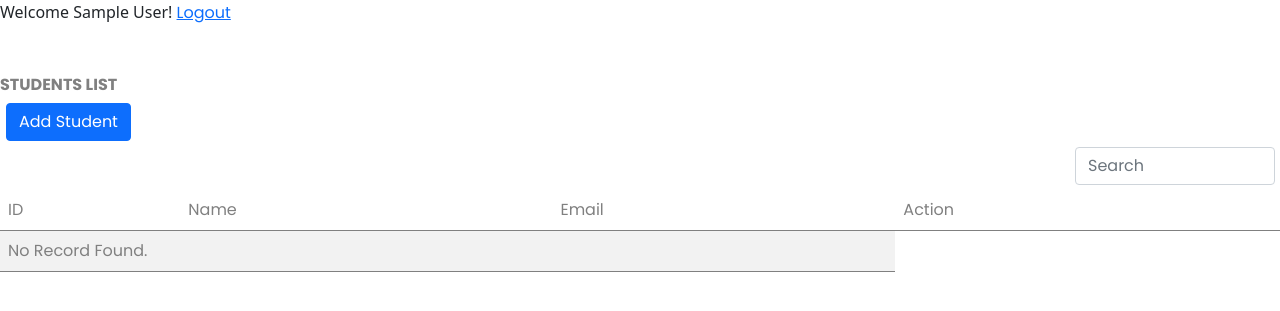
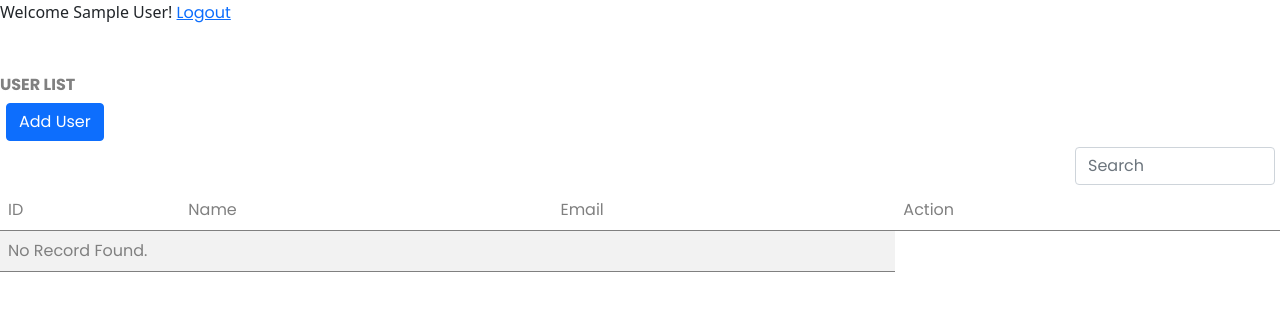
Before and after one commit to xdgalaxy2/Simple-POS-System-ajax-, a PHP site: page / in a window 1280 px wide. Shown: the top 311 px of the page. Run offline with PHP 8.4, Linux system fonts and the light colour scheme; the visitor is signed in with stand-in values (Sample User, id 1); data that the repository does not hold is empty.

Commit message:
from students to account and users

```diff
--- a/action/students-list.php
+++ b/action/user-list.php
@@ -22,10 +22,10 @@ if ($result->num_rows > 0) {
         <td scope="row"><?php echo $row['lastname'].', '.$row['firstname'] ; ?></td>
         <td scope="row"><?php echo $row['email']; ?></td>
         <td scope="row">
-          <a href="#" class="edit-student"  data-toggle="modal" data-target="#profileModal" data-fname="<?php echo $row['firstname'] ?>"
+          <a href="#" class="edit-user"  data-toggle="modal" data-target="#profileModal" data-fname="<?php echo $row['firstname'] ?>"
           data-lname="<?php echo $row['lastname'] ?>" data-id="<?php echo $row['id'] ?>" data-email="<?php echo $row['email'] ?>"
           data-username ="<?php echo $row['username'] ?>">EDIT</a>
-          <a href="#" class="delete-student" data-id="<?php echo $row['id']; ?>">DELETE</a>
+          <a href="#" class="delete-user" data-id="<?php echo $row['id']; ?>">DELETE</a>
         </td>
     </tr>
     <?php
--- a/index.php
+++ b/index.php
@@ -36,16 +36,16 @@ if(empty($_SESSION['user_id'])){
        <?php echo 'Welcome '.$_SESSION['fulname'].'!'; ?> <a href="#" id="logout-user">Logout</a>
        <?php if ($_SESSION['admin']==1) {?>
         <div class=" mt-5">
-            <b>STUDENTS LIST</b>
+            <b>USER LIST</b>
 
             <div style="padding: 6px;" >
-                <button type="button" data-toggle="modal" data-target="#profileModal" class="btn btn-primary" name="add-student" id="add-profile" >Add Student</button>
+                <button type="button" data-toggle="modal" data-target="#profileModal" class="btn btn-primary" name="add-user" id="add-profile" >Add User</button>
 
             </div>
 
 
             <div class="search-wrapper">
-                        <div class="form-section"><input type="text" value="" name="search" class="form-control search-student" placeholder="Search"></div>
+                        <div class="form-section"><input type="text" value="" name="search" class="form-control search-user" placeholder="Search"></div>
             </div>
             <table class="table  table-striped">
                 <thead>
@@ -54,7 +54,7 @@ if(empty($_SESSION['user_id'])){
                     </tr>
                 </thead>
                 <!-- List Loop -->
-                <tbody id="students-list"><tbody>
+                <tbody id="user-list"><tbody>
             </table>
         </div>
     <?php }?>
--- a/js/script.js
+++ b/js/script.js
@@ -1,6 +1,6 @@
 $(function(){
 
-    loadStudentLists();
+    loadUserLists();
 
 
 
@@ -20,7 +20,7 @@ $(function(){
 
                 $.ajax({
                     type        : 'POST',
-                    url         : 'action/update-student.php',
+                    url         : 'action/update-user.php',
                     data        : $('#update-profile').serialize() , // data : $('#form_ID').serialize() or data : {var1:val1,var2:val2}
                     dataType    : 'json',  //  xml, html, script, json, text
                     beforeSend : function() {
@@ -37,7 +37,7 @@ $(function(){
                             'success'
                           )
 
-                        //loadStudentLists();
+                        //loadUserLists();
 
                     }else{
 
@@ -173,7 +173,7 @@ $(function(){
     })
 
 
-    $(document).on('click', '.delete-student', function(e){
+    $(document).on('click', '.delete-user', function(e){
         e.preventDefault();
 
         var id = $(this).attr("data-id");
@@ -191,7 +191,7 @@ $(function(){
 
                 $.ajax({
                     type        : 'POST',
-                    url         : 'action/delete-student.php',
+                    url         : 'action/delete-user.php',
                     data        : {id:id}, // data : $('#form_ID').serialize() or data : {var1:val1,var2:val2}
                     dataType    : 'json',  //  xml, html, script, json, text
                     beforeSend : function() {
@@ -204,17 +204,17 @@ $(function(){
 
                         Swal.fire(
                             'Deleted!',
-                            'Student record has been deleted.',
+                            'User record has been deleted.',
                             'success'
                           )
 
-                        loadStudentLists();
+                        loadUserLists();
 
                     }else{
 
                         Swal.fire(
                             'Delete',
-                            'Failed to delete student record!',
+                            'Failed to delete user record!',
                             'error'
                           )
 
@@ -237,23 +237,23 @@ $(function(){
     })
 
 
-    $(".search-student").on('keypress',function(e) {
+    $(".search-user").on('keypress',function(e) {
         if(e.which == 13) {
-            loadStudentLists();
+            loadUserLists();
         }
     });
 
-    $(".search-student").on('keyup',function(e) {
-            loadStudentLists();
+    $(".search-user").on('keyup',function(e) {
+            loadUserLists();
     });
 
-    function loadStudentLists(){
+    function loadUserLists(){
 
-        var search = $(".search-student").val();
+        var search = $(".search-user").val();
 
         $.ajax({
             type        : 'POST',
-            url         : 'action/students-list.php',
+            url         : 'action/user-list.php',
             data        : {search:search}, // data : $('#form_ID').serialize() or data : {var1:val1,var2:val2}
             dataType    : 'html',  //  xml, html, script, json, text
             beforeSend : function() {
@@ -263,7 +263,7 @@ $(function(){
             success:function(data){
                 //console.log(data);
 
-                $('#students-list').html(data);
+                $('#user-list').html(data);
 
             },
             // is called always when the request is complete. (no matter, it is success/error response from server.)
```
Also changed, not shown: action/update-student.php (deleted, +0 -63 lines), action/update-user.php (added, +63 -0 lines), action/delete-user.php (renamed from action/delete-student.php).
